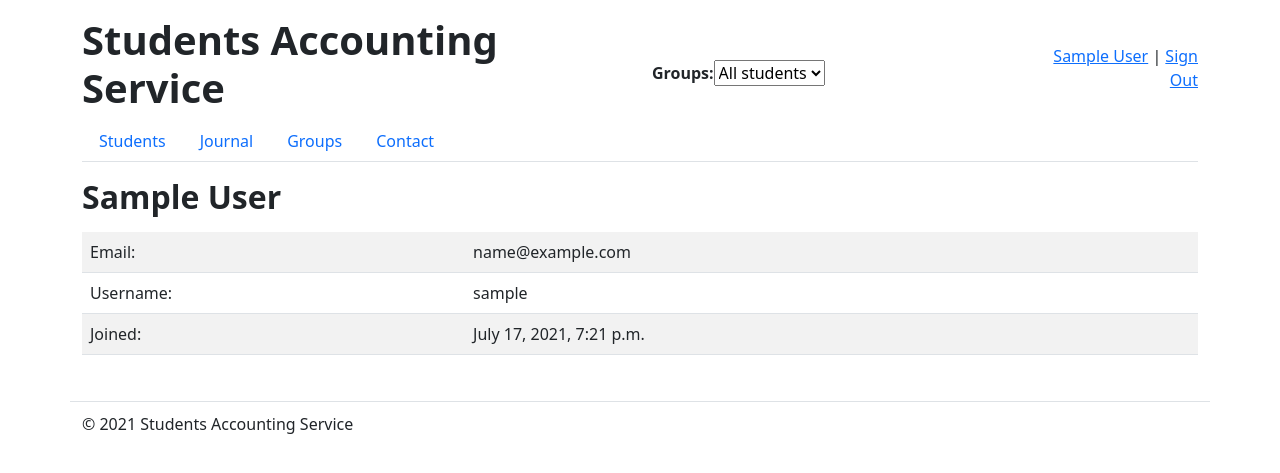
After one commit to BasSanya/Django_students, a Django app: page /accounts/profile in a window 1280 px wide. The commit adds this page. Shown: the top 473 px of the page. Run offline with Django 3.2, Linux system fonts and the light colour scheme; the visitor is signed in with stand-in values (Sample User, id 1); data that the repository does not hold is empty; some libraries are stand-ins or nearby versions.

Commit message:
Create profile page

```diff
--- a/students_proj/students/templates/students/base.html
+++ b/students_proj/students/templates/students/base.html
@@ -37,8 +37,9 @@
                 {% endfor %}
             </select>
         </div>
+        <!-- User's toolbar-->
         <div class="col-sm-2 text-end my-auto" id="user-toolbar">
-            <span>{{ user.username }}</span> |
+            <a href="{% url 'profile' %}">{{ user.get_full_name|default:user.username }}</a> |
             <a href="{% url 'account_logout' %}">{% trans "Sign Out" %}</a>
         </div>
         {% else %}
--- a/students_proj/students_proj/settings.py
+++ b/students_proj/students_proj/settings.py
@@ -37,6 +37,7 @@ INSTALLED_APPS = [
     'django.contrib.messages',
     'django.contrib.staticfiles',
     'students',
+    'students_proj',
     'django.contrib.sites',
     'crispy_forms',
     'allauth',
--- /dev/null
+++ b/students_proj/students_proj/templates/account/profile.html
@@ -0,0 +1,35 @@
+{% extends "students/base.html" %}
+{% load i18n %}
+
+{% block meta_title %}{{ user.get_full_name|default:user.username }}{% endblock meta_title %}
+
+{% block title %}{{ user.get_full_name|default:user.username }}{% endblock title %}
+
+{% block content %}
+<table class="table table-striped">
+  {% if user.email %}
+  <tr>
+    <td>{% trans 'Email' %}:</td>
+    <td>{{ user.email }}</td>
+  </tr>
+  {% endif %}
+  {% if user.username %}
+  <tr>
+    <td>{% trans 'Username' %}:</td>
+    <td>{{ user.username }}</td>
+  </tr>
+  {% endif %}
+  {% if user.student_profile.mobile_phone %}
+  <tr>
+    <td>{% trans 'Mobile Phone' %}:</td>
+    <td>{{ user.student_profile.mobile_phone }}</td>
+  </tr>
+  {% endif %}
+  {% if user.date_joined %}
+  <tr>
+    <td>{% trans 'Joined' %}:</td>
+    <td>{{ user.date_joined }}</td>
+  </tr>
+  {% endif %}
+</table>
+{% endblock content %}
--- a/students_proj/students_proj/urls.py
+++ b/students_proj/students_proj/urls.py
@@ -3,6 +3,7 @@ from django.conf.urls.static import static
 from django.contrib import admin
 from django.urls import path, re_path, include
 from django.contrib.auth.decorators import login_required
+from django.views.generic import TemplateView
 from django.views.i18n import JavaScriptCatalog
 
 from students.views import students, groups, journal, contact_admin, students_class, students_update, \
@@ -30,6 +31,8 @@ urlpatterns = [
                   path('contact-admin/', contact_admin.contact_admin, name="contact_admin"),
 
                   #  Login
+                  path('accounts/profile', login_required(TemplateView.as_view(template_name='account/profile.html')),
+                       name="profile"),
                   path('accounts/', include('allauth.urls')),
                   path('admin/', admin.site.urls),
               ] + static(settings.MEDIA_URL, document_root=settings.MEDIA_ROOT)
```
Also changed, not shown: students_proj/students_proj/admin.py (added, +17 -0 lines), students_proj/students_proj/models/StudentProfile.py (added, +23 -0 lines), students_proj/students_proj/models/__init__.py (added).
